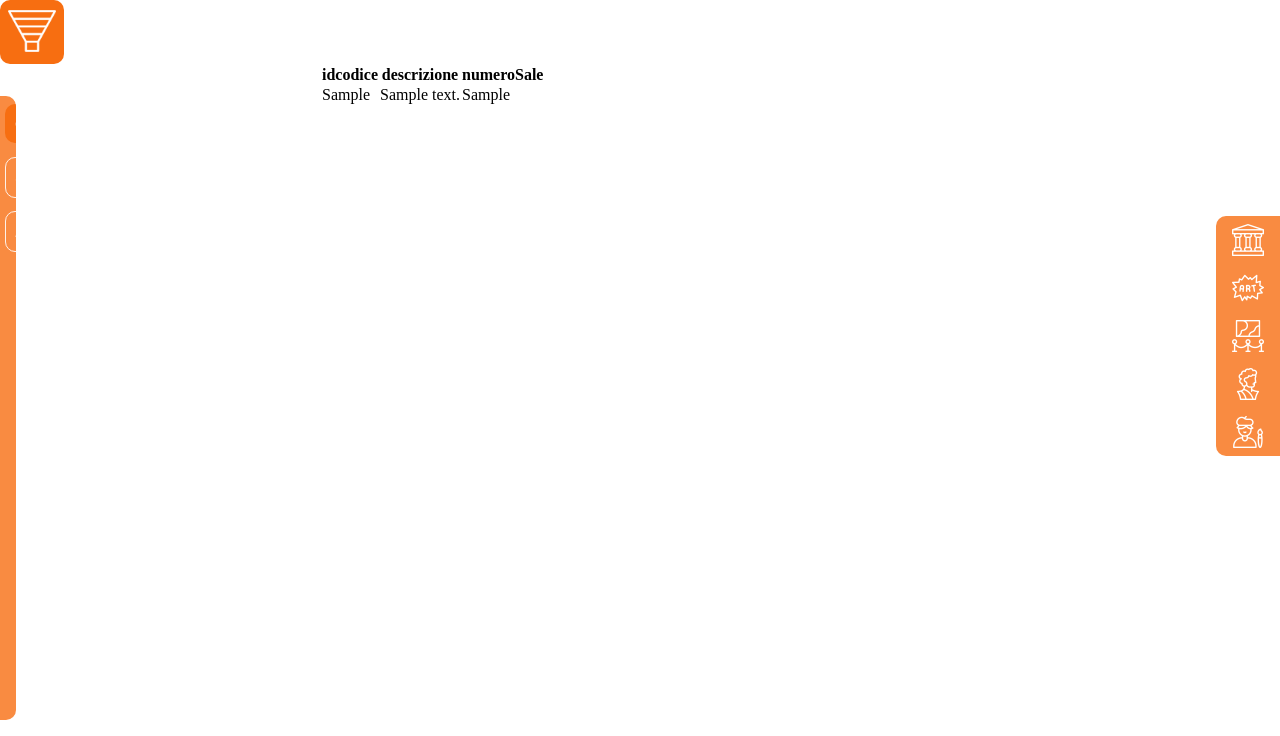
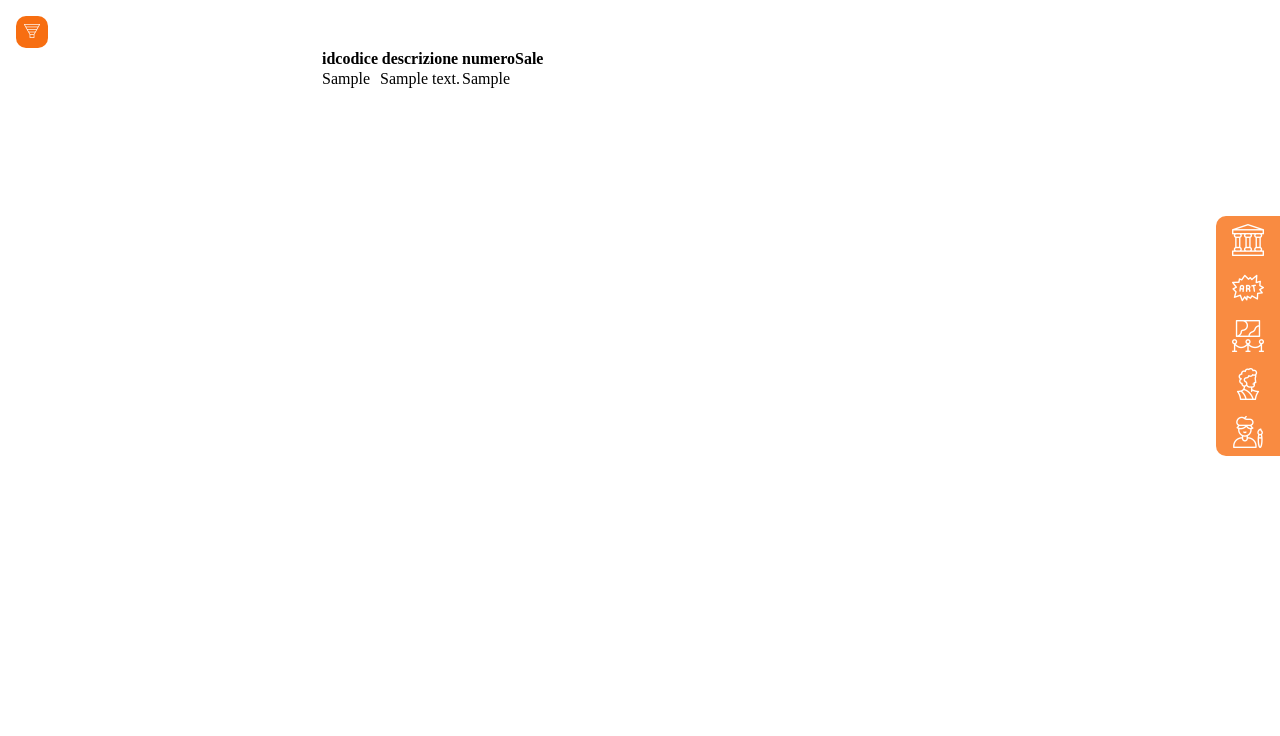
Before and after one commit to DanieleGotti/MUSEO_Digital_Art, a PHP site: page /tema.php in a window 1280 px wide. Shown: the part 64-800 px from the top of the page. Run offline with PHP 8.4, Linux system fonts and the light colour scheme; tables that the repository leaves empty or names only in its code hold one stand-in row (values such as "Sample post").

Commit message:
Update filters

```diff
--- a/code/css/cssTema.css
+++ b/code/css/cssTema.css
@@ -6,41 +6,30 @@
 }
 
 .filterButton {
-  height: 4rem;
-  width: 4rem;
-  top: 5rem;
-  left: 1rem;
+  height: 2rem;
+  width: 2rem;
+  margin-top: 1rem;
+  margin-left: 1rem;
   border: none;
   background-color: #F76E11;
   border-radius: 10px;
 }
 
 .filterButton img {
-  height: 3rem;
+  height: 1rem;
   filter: contrast(0%) brightness(200%);
 }
 
 .filterButton:hover {
   background-color: #FFB68D;
+  border: 2px solid #F98B41;
 }
 
 .filters {
-  width: 1rem;
+  width: 0rem;
   height: calc(100vh - 11rem);
   position: fixed;
-  top: 10rem;
-  background-color: #F98B41;
-  border-top-right-radius: 10px;
-  border-bottom-right-radius: 10px;
-  overflow: hidden;
-  transition: width 200ms ease;
-}
-
-.filterExpanded {
-  width: 14rem;
-  height: calc(100vh - 11rem);
-  position: fixed;
-  top: 10rem;
+  top: 8rem;
   background-color: #F98B41;
   border-top-right-radius: 10px;
   border-bottom-right-radius: 10px;
@@ -58,7 +47,7 @@
 }
 
 .filterItem {
-  height: 3rem;
+  height: 2.5rem;
   width: 100%;
   display: flex;
   align-items: center;
--- a/code/js/jsFiltersMove.js
+++ b/code/js/jsFiltersMove.js
@@ -1,9 +1,10 @@
+let isExpanded = false;
+
 function moveFilters() {
-  let isExpanded = false;
   const box = document.getElementById('filtri');
 
   if (isExpanded) {
-      box.style.width = '1rem';
+      box.style.width = '0rem';
   } else {
       box.style.width = '14rem';
   }
```
